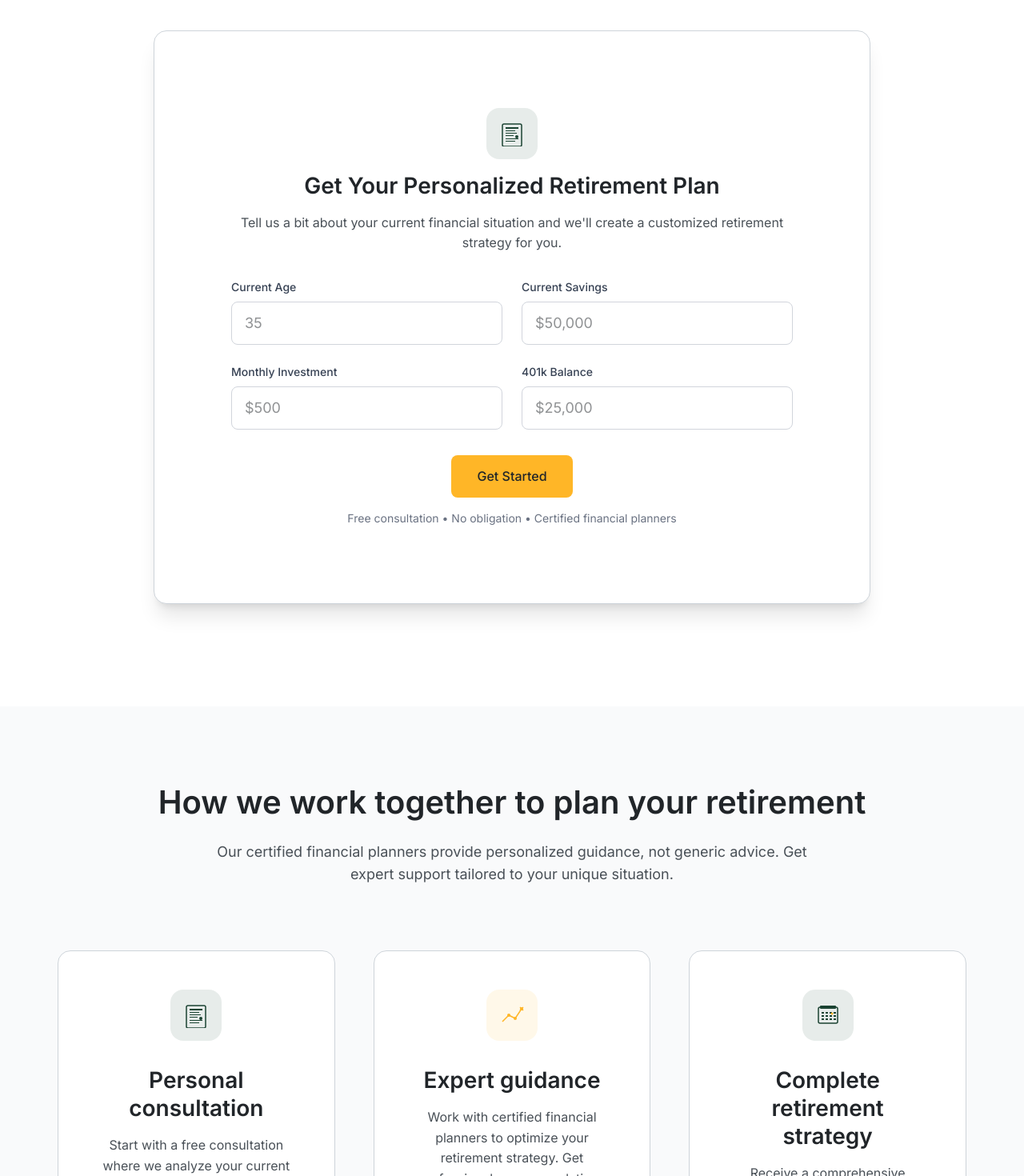
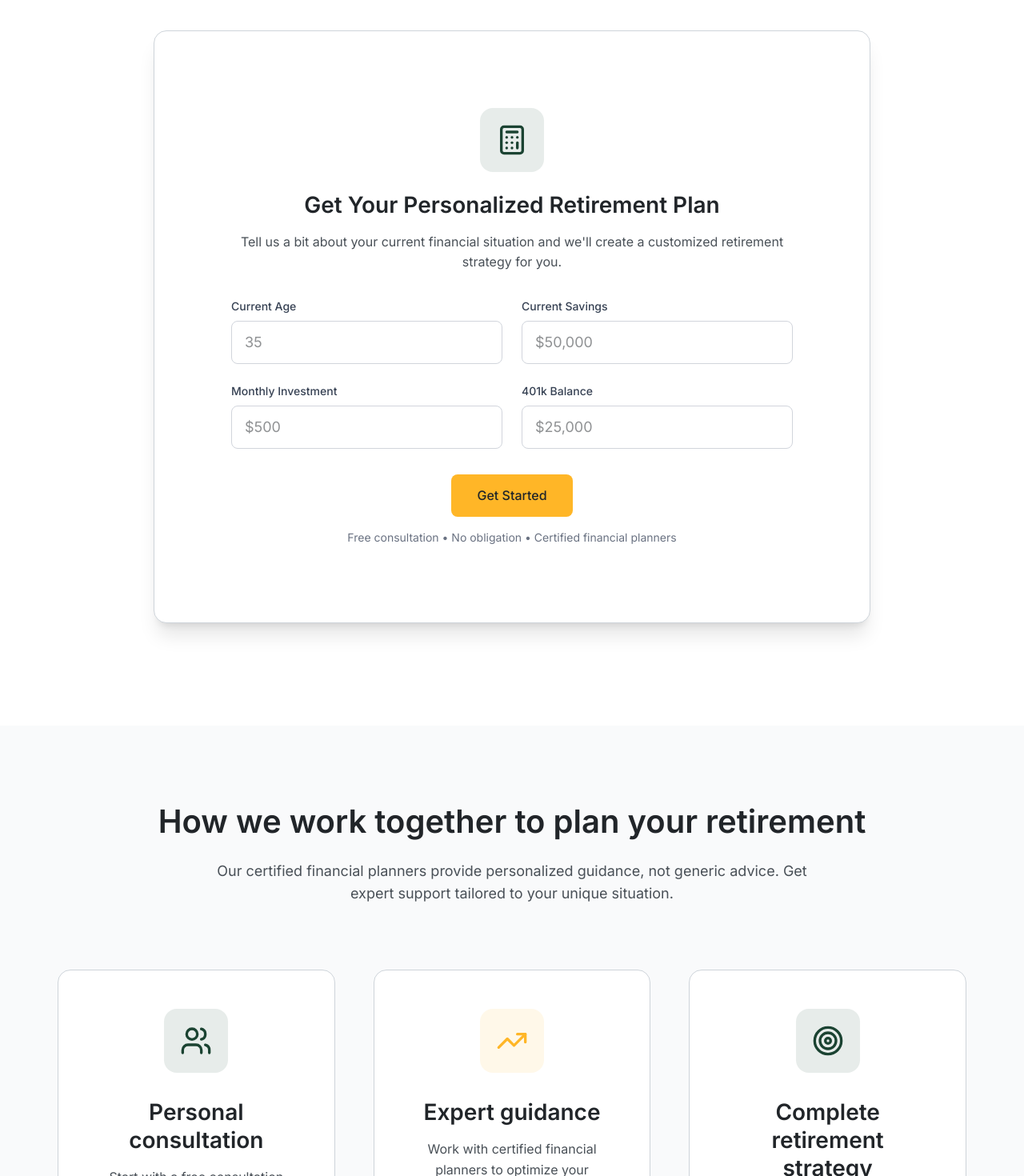
Before and after one commit to iyervish/retirement-app, a Next.js app: page / in a window 1280 px wide. Shown: the part 1100-2570 px from the top of the page at 80% size. Built offline with nearby package versions, Linux system fonts and the light colour scheme.

Commit message:
Add lucide-react icons to homepage and update package dependencies

```diff
--- a/src/app/page.tsx
+++ b/src/app/page.tsx
@@ -3,6 +3,7 @@
 import TypewriterText from './components/TypewriterText';
 import HeroCarousel from './components/HeroCarousel';
 import { useState } from 'react';
+import { Users, TrendingUp, Target, Calculator, Award, Clock } from 'lucide-react';
 
 export default function Home() {
   const [formData, setFormData] = useState({
@@ -110,17 +111,8 @@ export default function Home() {
             <div className="card card-large bg-white border border-primary/20 shadow-xl">
               <form onSubmit={handleSubmit} className="p-8">
                 <div className="text-center mb-8">
-                  <div className="w-16 h-16 mx-auto mb-4 bg-primary/10 rounded-2xl flex items-center justify-center">
-                    <svg width="32" height="32" viewBox="0 0 32 32" className="text-primary">
-                      <rect x="4" y="4" width="24" height="28" rx="2" stroke="currentColor" strokeWidth="1.5" fill="none"/>
-                      <rect x="8" y="8" width="16" height="2" fill="currentColor"/>
-                      <rect x="8" y="12" width="12" height="1" fill="currentColor"/>
-                      <rect x="8" y="15" width="14" height="1" fill="currentColor"/>
-                      <rect x="8" y="18" width="10" height="1" fill="currentColor"/>
-                      <circle cx="22" cy="20" r="2" fill="currentColor"/>
-                      <rect x="8" y="22" width="16" height="1" fill="currentColor"/>
-                      <rect x="8" y="25" width="12" height="1" fill="currentColor"/>
-                    </svg>
+                  <div className="w-20 h-20 mx-auto mb-6 bg-primary/10 rounded-2xl flex items-center justify-center">
+                    <Calculator size={40} className="text-primary" />
                   </div>
                   <h3 className="h2-text mb-4">Get Your Personalized Retirement Plan</h3>
                   <p className="body-text text-gray-600">
@@ -227,17 +219,8 @@ export default function Home() {
             {/* Feature 1 */}
             <div className="card text-center">
               <div className="mb-8">
-                <div className="w-16 h-16 mx-auto mb-4 bg-primary/10 rounded-2xl flex items-center justify-center">
-                  <svg width="32" height="32" viewBox="0 0 32 32" className="text-primary">
-                    <rect x="4" y="4" width="24" height="28" rx="2" stroke="currentColor" strokeWidth="1.5" fill="none"/>
-                    <rect x="8" y="8" width="16" height="2" fill="currentColor"/>
-                    <rect x="8" y="12" width="12" height="1" fill="currentColor"/>
-                    <rect x="8" y="15" width="14" height="1" fill="currentColor"/>
-                    <rect x="8" y="18" width="10" height="1" fill="currentColor"/>
-                    <circle cx="22" cy="20" r="2" fill="currentColor"/>
-                    <rect x="8" y="22" width="16" height="1" fill="currentColor"/>
-                    <rect x="8" y="25" width="12" height="1" fill="currentColor"/>
-                  </svg>
+                <div className="w-20 h-20 mx-auto mb-6 bg-primary/10 rounded-2xl flex items-center justify-center">
+                  <Users size={40} className="text-primary" />
                 </div>
               </div>
               <h3 className="h2-text mb-4">Personal consultation</h3>
@@ -249,14 +232,8 @@ export default function Home() {
             {/* Feature 2 */}
             <div className="card text-center">
               <div className="mb-8">
-                <div className="w-16 h-16 mx-auto mb-4 bg-accent/10 rounded-2xl flex items-center justify-center">
-                  <svg width="32" height="32" viewBox="0 0 32 32" className="text-accent">
-                    <path d="M4 24 L12 16 L20 20 L28 8" stroke="currentColor" strokeWidth="1.5" fill="none"/>
-                    <circle cx="12" cy="16" r="2" fill="currentColor"/>
-                    <circle cx="20" cy="20" r="2" fill="currentColor"/>
-                    <circle cx="28" cy="8" r="2" fill="currentColor"/>
-                    <path d="M26 6 L30 10 M30 6 L26 10" stroke="currentColor" strokeWidth="1.5"/>
-                  </svg>
+                <div className="w-20 h-20 mx-auto mb-6 bg-accent/10 rounded-2xl flex items-center justify-center">
+                  <TrendingUp size={40} className="text-accent" />
                 </div>
               </div>
               <h3 className="h2-text mb-4">Expert guidance</h3>
@@ -268,24 +245,8 @@ export default function Home() {
             {/* Feature 3 */}
             <div className="card text-center">
               <div className="mb-8">
-                <div className="w-16 h-16 mx-auto mb-4 bg-primary/10 rounded-2xl flex items-center justify-center">
-                  <svg width="32" height="32" viewBox="0 0 32 32" className="text-primary">
-                    <rect x="4" y="6" width="24" height="20" rx="2" stroke="currentColor" strokeWidth="1.5" fill="none"/>
-                    <rect x="6" y="4" width="20" height="4" rx="1" fill="currentColor"/>
-                    <rect x="8" y="12" width="3" height="2" fill="currentColor"/>
-                    <rect x="13" y="12" width="3" height="2" fill="currentColor"/>
-                    <rect x="18" y="12" width="3" height="2" fill="currentColor"/>
-                    <rect x="23" y="12" width="3" height="2" fill="currentColor"/>
-                    <rect x="8" y="16" width="3" height="2" fill="currentColor"/>
-                    <rect x="13" y="16" width="3" height="2" fill="currentColor"/>
-                    <rect x="18" y="16" width="3" height="2" fill="currentColor"/>
-                    <rect x="23" y="16" width="3" height="2" fill="currentColor"/>
-                    <rect x="8" y="20" width="3" height="2" fill="currentColor"/>
-                    <rect x="13" y="20" width="3" height="2" fill="currentColor"/>
-                    <rect x="18" y="20" width="3" height="2" fill="currentColor"/>
-                    <rect x="23" y="20" width="3" height="2" fill="currentColor"/>
-                    <circle cx="21" cy="14" r="1.5" fill="#FFB627"/>
-                  </svg>
+                <div className="w-20 h-20 mx-auto mb-6 bg-primary/10 rounded-2xl flex items-center justify-center">
+                  <Target size={40} className="text-primary" />
                 </div>
               </div>
               <h3 className="h2-text mb-4">Complete retirement strategy</h3>
@@ -424,15 +385,24 @@ export default function Home() {
 
             <div className="grid md:grid-cols-3 gap-12 mb-16">
               <div className="text-center">
-                <div className="text-3xl font-bold text-white mb-2">500+</div>
+                <div className="flex items-center justify-center mb-4">
+                  <Users size={48} className="text-white mr-3" />
+                  <div className="text-3xl font-bold text-white">500+</div>
+                </div>
                 <div className="body-text text-white opacity-90">Clients served by certified planners</div>
               </div>
               <div className="text-center">
-                <div className="text-3xl font-bold text-white mb-2">15</div>
+                <div className="flex items-center justify-center mb-4">
+                  <Clock size={48} className="text-white mr-3" />
+                  <div className="text-3xl font-bold text-white">15</div>
+                </div>
                 <div className="body-text text-white opacity-90">Years of average experience</div>
               </div>
               <div className="text-center">
-                <div className="text-3xl font-bold text-white mb-2">CFP®</div>
+                <div className="flex items-center justify-center mb-4">
+                  <Award size={48} className="text-white mr-3" />
+                  <div className="text-3xl font-bold text-white">CFP®</div>
+                </div>
                 <div className="body-text text-white opacity-90">Certified Financial Planner professionals</div>
               </div>
             </div>
```
Also changed, not shown: package.json (+7 -6 lines), 1 other file (tests, documents, lock files or other folders).
